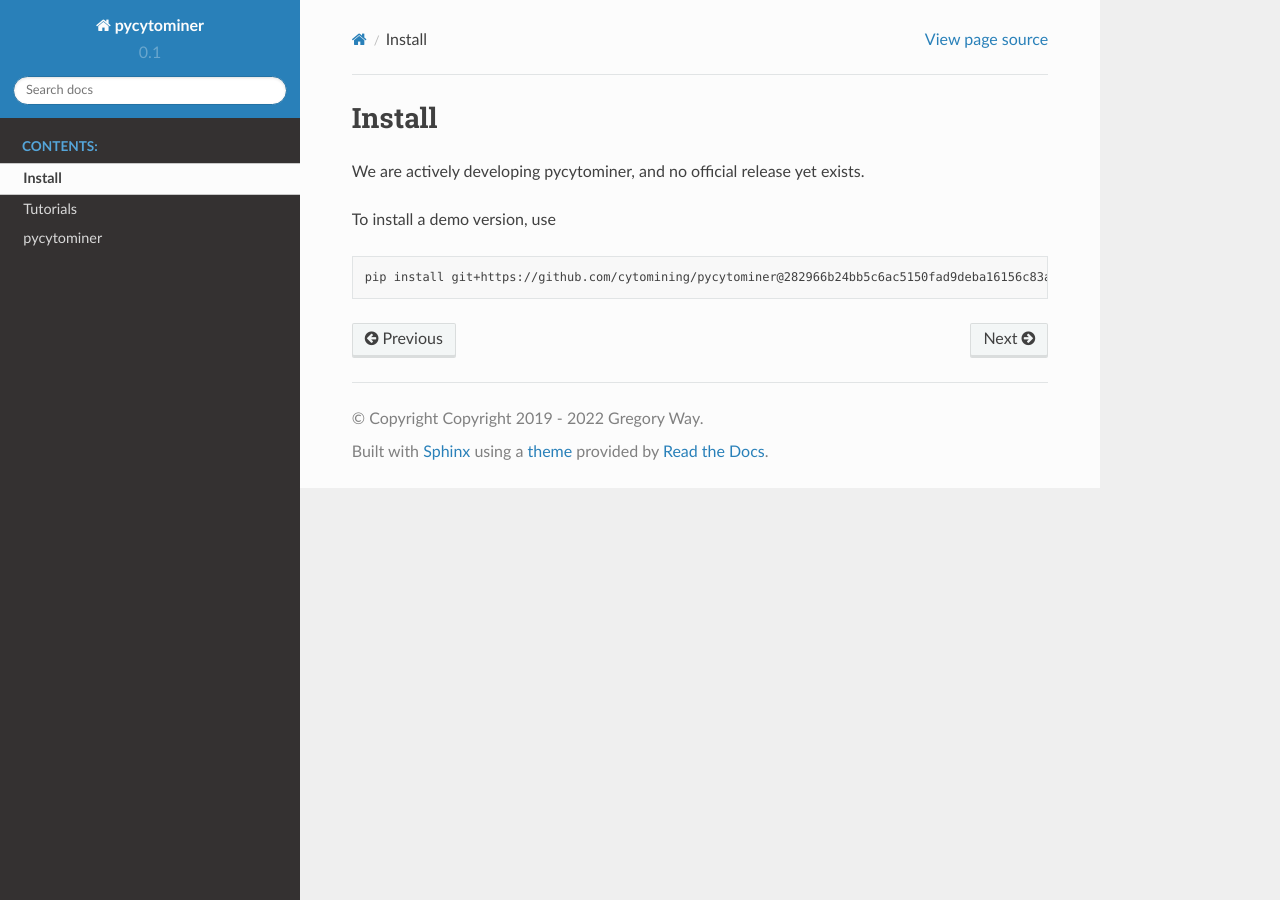
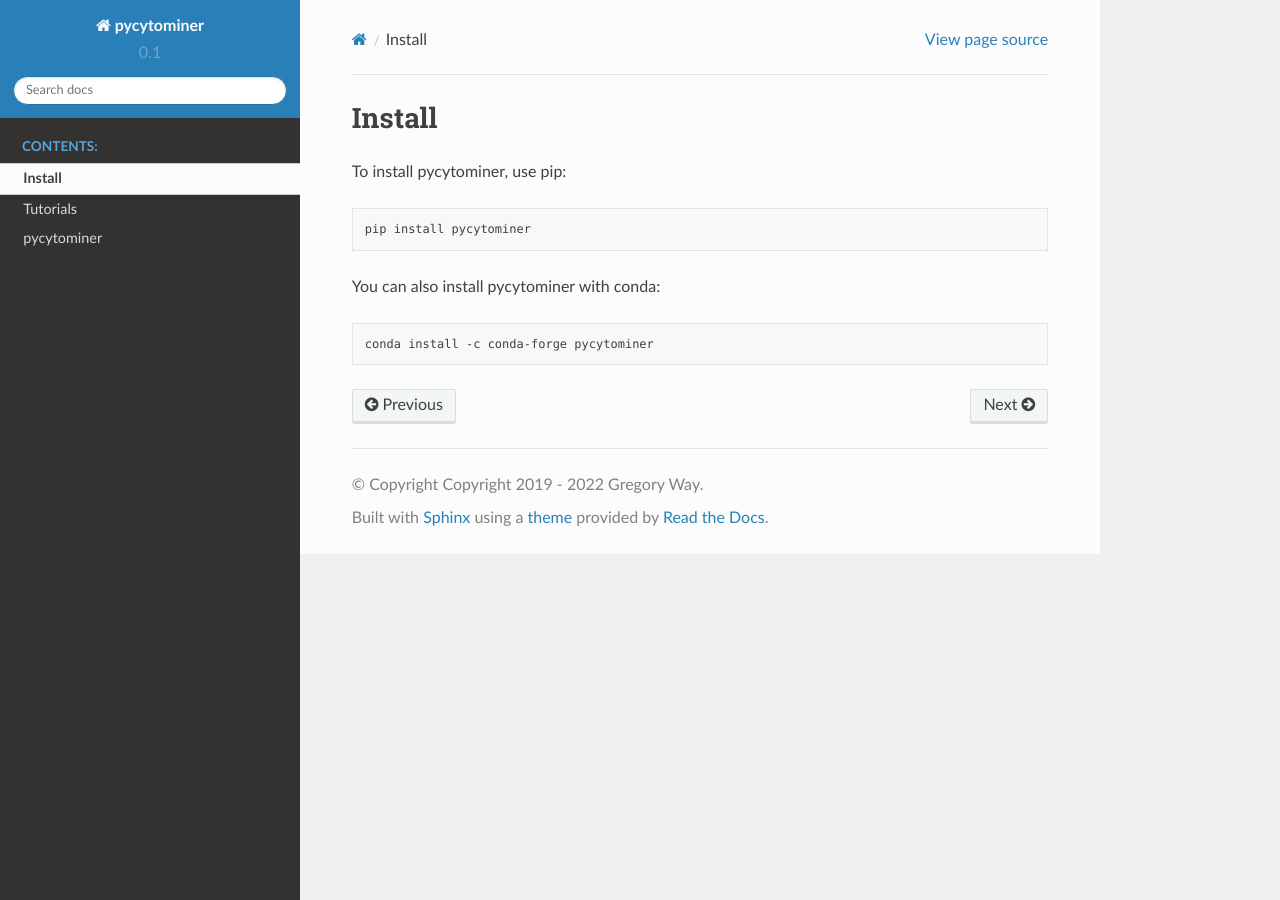
Before and after one commit to cytomining/pycytominer, a Sphinx documentation site: the page built from docs/install.rst, in a window 1280 px wide. Built offline with Sphinx 7.4.7 and the Read the Docs theme 2.0.0, drawn with Linux system fonts in a browser that asks for light colours.

Commit message:
update install instructions

```diff
--- a/docs/install.rst
+++ b/docs/install.rst
@@ -1,10 +1,14 @@
 Install
 =======
 
-We are actively developing pycytominer, and no official release yet exists.
-
-To install a demo version, use
+To install pycytominer, use pip:
 
 .. code-block:: bash
 
-   pip install git+https://github.com/cytomining/pycytominer@282966b24bb5c6ac5150fad9deba16156c83a826
+   pip install pycytominer
+
+You can also install pycytominer with conda:
+
+.. code-block:: bash
+
+   conda install -c conda-forge pycytominer
```
